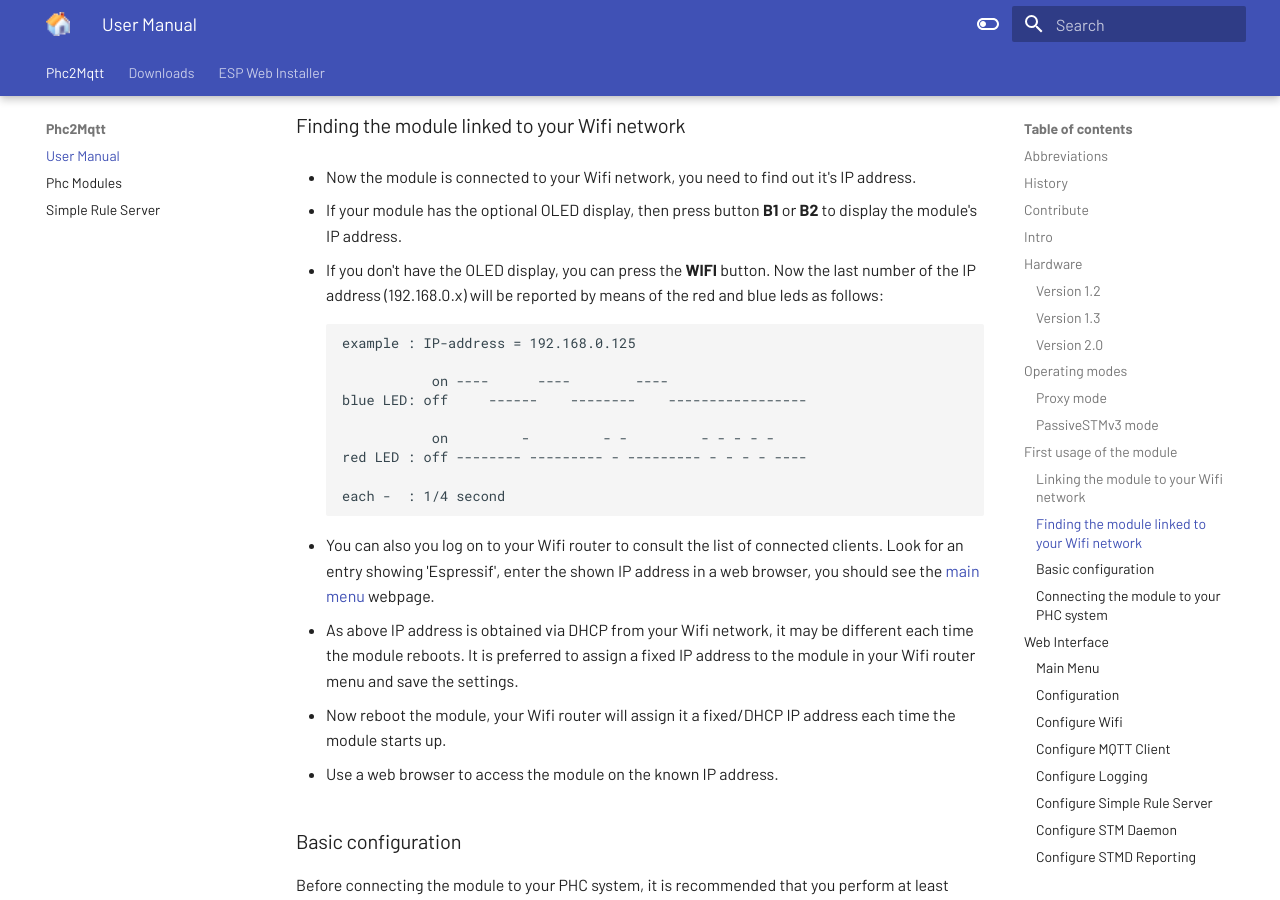
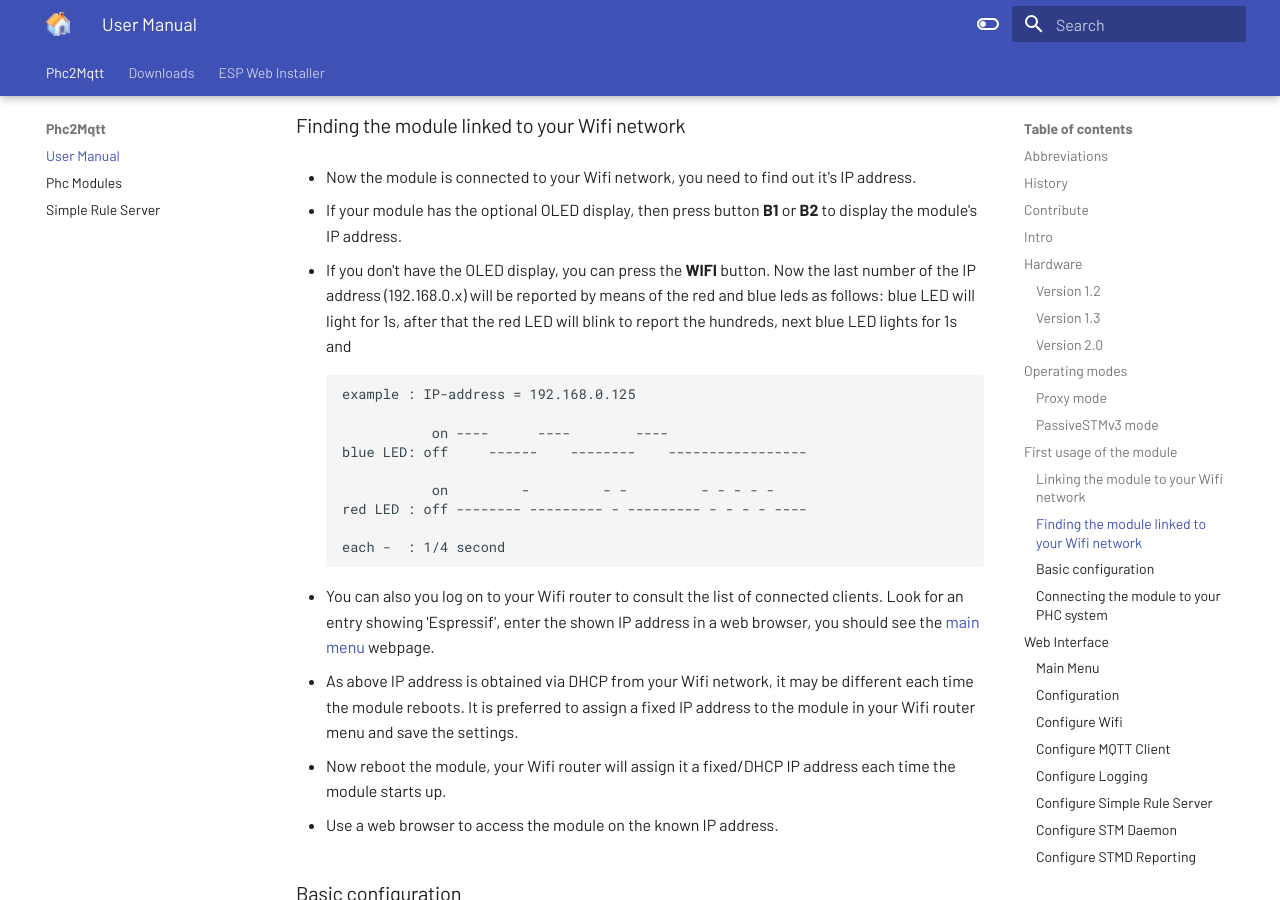
Before and after one commit to sim0njo/docu, an MkDocs documentation site: the page built from docs/Phc2Mqtt.md, in a window 1280 px wide and 900 px high, scrolled down 7869 px. Built offline with MkDocs 1.6.1 and Material for MkDocs 9.7.7, drawn with Linux system fonts in a browser that asks for light colours.

Commit message:
Update to latest v4.2.0.f

````diff
--- a/docs/Phc2Mqtt.md
+++ b/docs/Phc2Mqtt.md
@@ -235,7 +235,8 @@ the Internet by means of SNTP or read it from the RTC module if one is installed
 - If your module has the optional OLED display, then press button <b>B1</b> or <b>B2</b> to display the module's IP address.
 
 - If you don't have the OLED display, you can press the <b>WIFI</b> button. Now the last number of the IP address (192.168.0.x) will be
-reported by means of the red and blue leds as follows:
+reported by means of the red and blue leds as follows: blue LED will light for 1s, after that the red LED will blink to report the
+hundreds, next blue LED lights for 1s and
 ```
 example : IP-address = 192.168.0.125
 
````
